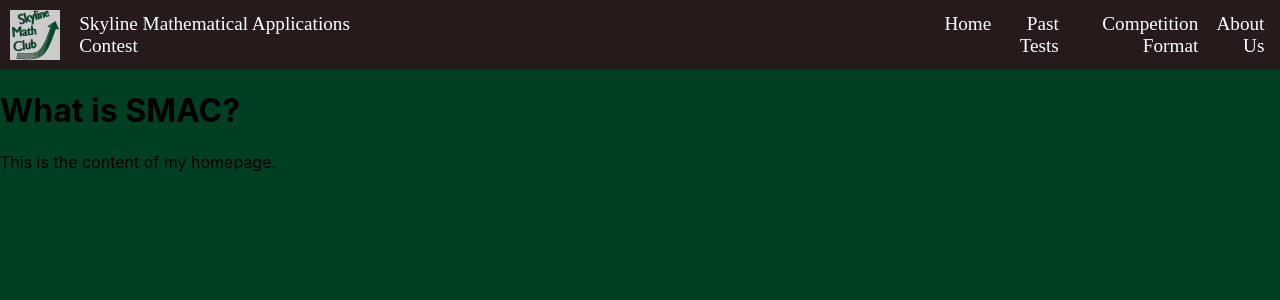
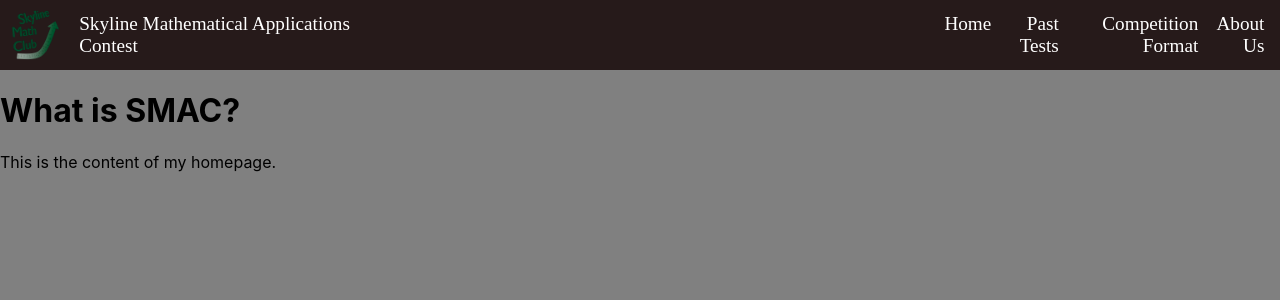
Before and after one commit to skylinemac/skylinemac-v2, a React (Create React App) app: page /overview in a window 1280 px wide. Shown: the top 300 px of the page. Built offline with nearby package versions, Linux system fonts and the light colour scheme.

Commit message:
Transparent Logo and NavBar Color

```diff
--- a/src/index.css
+++ b/src/index.css
@@ -1,5 +1,5 @@
 body {
-  background-color: #003f22;
+  background-color: gray;
   margin: 0;
   font-family: -apple-system, BlinkMacSystemFont, 'Segoe UI', 'Roboto', 'Oxygen',
     'Ubuntu', 'Cantarell', 'Fira Sans', 'Droid Sans', 'Helvetica Neue',
--- a/src/navbar.js
+++ b/src/navbar.js
@@ -1,5 +1,5 @@
 import './index.css';
-import logo from './ClubLogo.svg';
+import logo from './ClubLogo.png';
 
 const Navbar = () => {
     return (
```
Also changed, not shown: src/ClubLogo.png (added), src/ClubLogo.svg (deleted).
